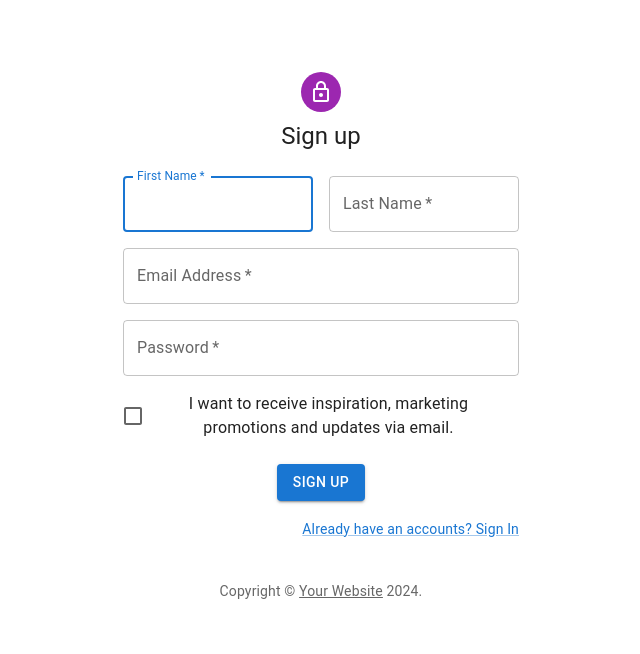
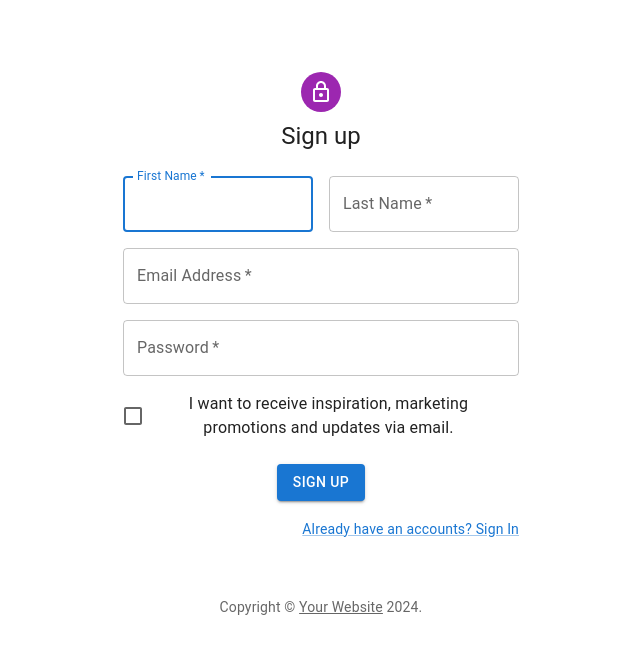
Before and after one commit to conveyGhost/acrylic-admin, a React (Vite) app: page /auth/register in a window 1280 px wide. Shown: the top 654 px of the page, without its empty margins (319-959 px from the left). Built offline with nearby package versions, Linux system fonts and the light colour scheme; a web font is replaced by a local one.

Commit message:
conveyGhost fix: margintop of the copyright is changed

```diff
--- a/src/pages/Auth/Register.tsx
+++ b/src/pages/Auth/Register.tsx
@@ -124,7 +124,7 @@ export default function Register() {
             </Grid>
           </Box>
         </Box>
-        <Copyright sx={{ mt: 5 }} />
+        <Copyright sx={{ mt: 7 }} />
       </Container>
     </ThemeProvider>
   );
```
